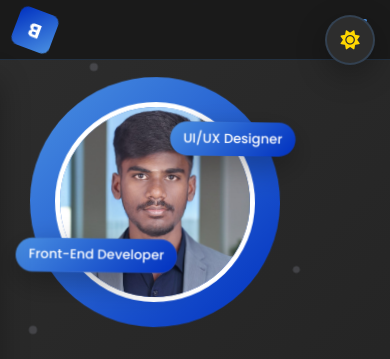
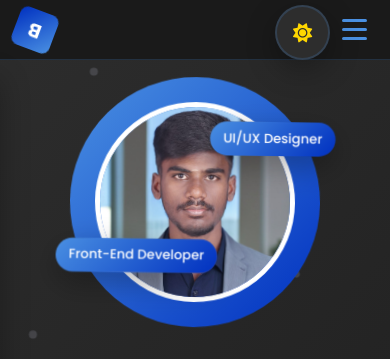
Before and after one commit to Bharath-max-alt/portfolio, a plain HTML site: page index.htm in a window 390 px wide. Shown: the top 359 px of the page. Drawn offline with Linux system fonts and the light colour scheme.

Commit message:
Update index.htm

```diff
--- a/index.htm
+++ b/index.htm
@@ -40,6 +40,7 @@
             box-sizing: border-box;
         }
 
+
         body {
             font-family: 'Poppins', sans-serif;
             line-height: 1.6;
@@ -1902,10 +1903,11 @@
         /* Responsive Design */
         @media (max-width: 768px) {
             .theme-toggle {
-                top: 15px;
-                right: 15px;
-                width: 50px;
-                height: 50px;
+                top: 5px;
+                right: 60px;
+                width: 55px;
+                height: 55px;
+                align-items: center;
             }
 
             .theme-icon {
@@ -2246,12 +2248,12 @@
                 </div>
             </div>
         </div>
-        <div class="skills-bar">
+        <!--<div class="skills-bar">
             <div class="skill-tag">Web Development</div>
             <div class="skill-tag">UI/UX Design</div>
             <div class="skill-tag">Front-End Development</div>
             <div class="skill-tag">Responsive Design</div>
-        </div>
+        </div>-->
     </section>
 
     <!-- Services Section -->
@@ -3117,11 +3119,11 @@
         }
 
         // Touch/Swipe Event Handlers
-        certCarouselContainer.addEventListener('touchstart', (e) => {
+        /*certCarouselContainer.addEventListener('touchstart', (e) => {
             startX = e.touches[0].clientX;
             isDragging = true;
             certCarousel.style.transition = 'none';
-        });
+        });*/
 
         certCarouselContainer.addEventListener('touchmove', (e) => {
             if (!isDragging) return;
```
